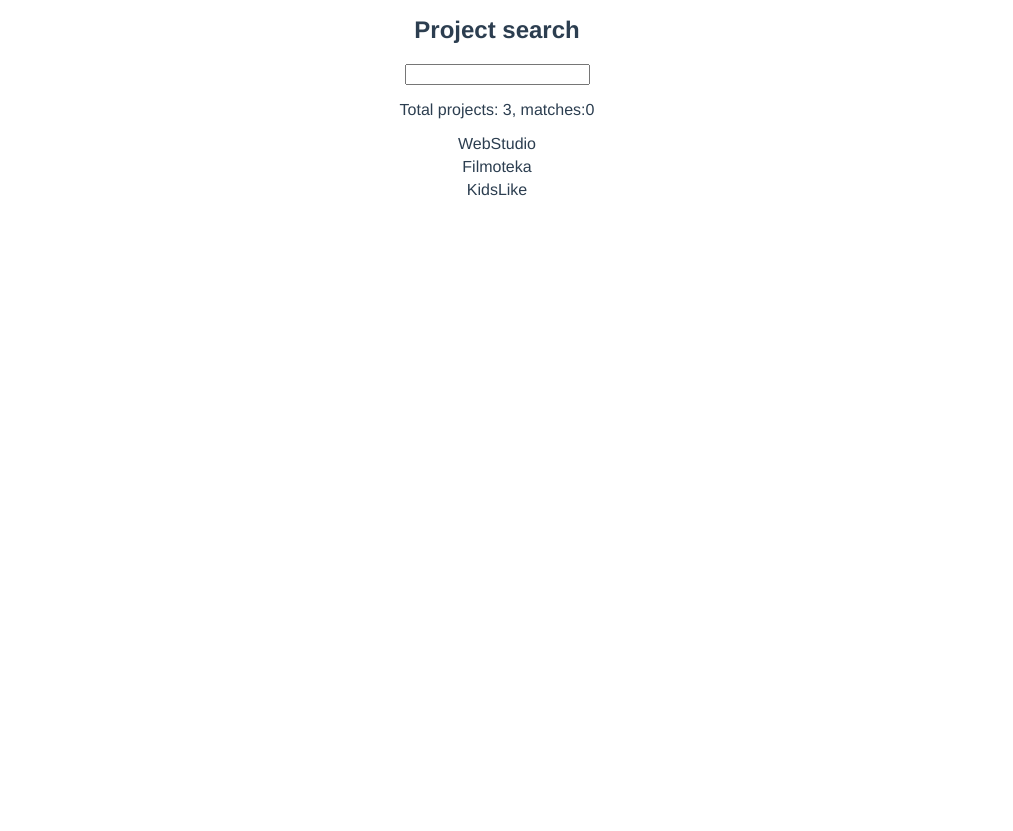
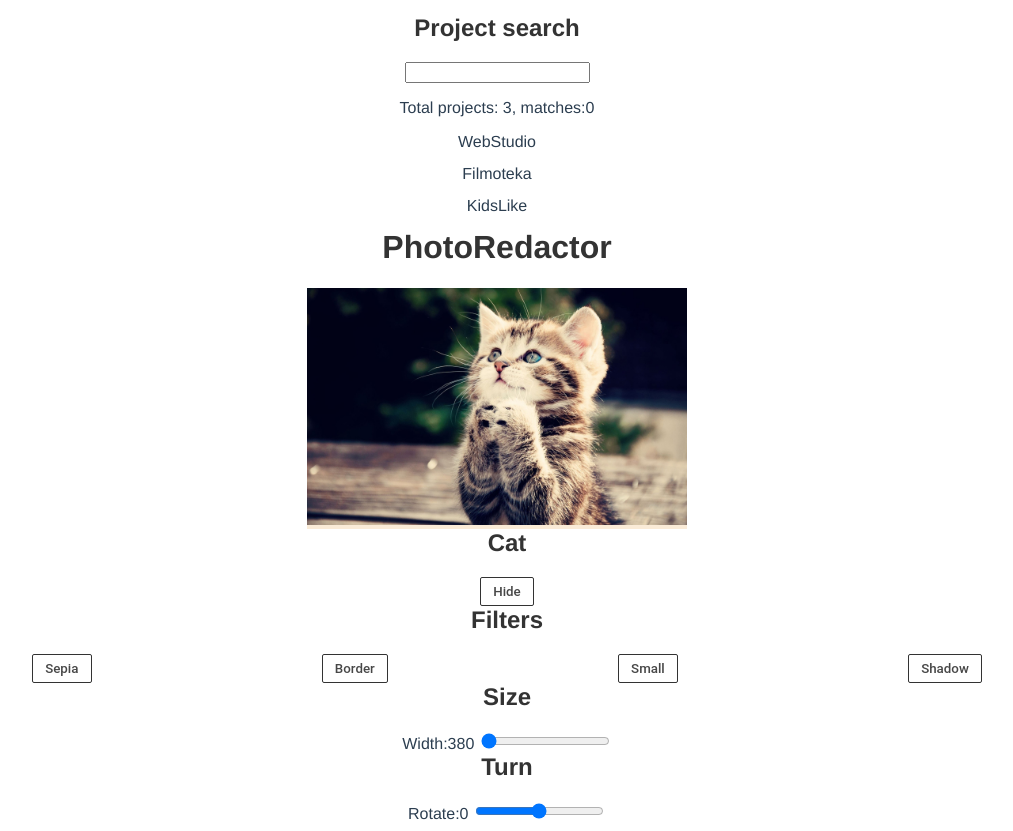
Before and after one commit to Darina-Shvydiuk/Vue-Practice, a Vue app in the folder initial/: page / in a window 1280 px wide. Shown: the part 582-1413 px from the top of the page, without its empty margins (143-1156 px from the left). Before the commit the page ends 802 px from the top, so only its background shows below. Built offline with nearby package versions, Linux system fonts and the light colour scheme.

Commit message:
finish lesson2 and hw

```diff
--- a/initial/src/App.vue
+++ b/initial/src/App.vue
@@ -3,12 +3,14 @@
   <HwCounter/>
   <UserCard/>
   <HwSearchProject/>
+  <PhotoRedactor/>
 </template>
 <script>
 import MyComponent from './components/lesson0/MyComponent.vue'
 import HwCounter from './components/lesson0/HwCounter.vue'
 import UserCard from './components/lesson1/UserCard.vue'
 import HwSearchProject from './components/lesson1/HwSearchProject.vue'
+import PhotoRedactor from './components/lesson2/PhotoRedactor.vue'
 
 export default {
   name: 'App',
@@ -16,7 +18,8 @@ export default {
     MyComponent,
     HwCounter,
     UserCard,
-    HwSearchProject
+    HwSearchProject,
+    PhotoRedactor
   }
 }
 </script>
--- /dev/null
+++ b/initial/src/assets/styles/main.scss
@@ -0,0 +1,47 @@
+html {
+  font-family: 'Roboto', sans-serif;
+  color: #474747;
+}
+
+h1, h2, h3, h4 {
+  font-weight: 700;
+  color: #333333;
+  margin-top: 0;
+}
+
+.flex {
+  display: flex;
+  justify-content: space-around;
+}
+
+.list {
+  padding-left: 0;
+  margin-bottom: 0;
+  list-style: none;
+  li {
+    font-size: 16px;
+    margin-bottom: 14px;
+  }
+}
+
+.container {
+  max-width: 1200px;
+  margin: 0 auto;
+  padding: 0 20px;
+}
+
+button {
+  font-family: 'Roboto', sans-serif;
+  color: #474747;
+  font-weight: 500;
+  background-color: transparent;
+  border: 1px solid #333333;
+  border-radius: 2px;
+  padding: 6px 12px;
+  cursor: pointer;
+  transition: 0.1s ease;
+  &:hover, &:focus {
+    outline: none;
+    background-color: #e6e6e6;
+  }
+}
--- /dev/null
+++ b/initial/src/components/lesson2/PhotoRedactor.vue
@@ -0,0 +1,135 @@
+<template>
+<div class="container">
+  <h1>PhotoRedactor</h1>
+<div class="flex">
+  <div class="image-wrapper">
+<img v-if="isCatVisible" :class="imgFilters" src="../../assets/images/cat.jpeg" alt="cat" :style="imgStyles">
+<p v-else>The cat will be back soon</p>
+  </div>
+  </div>
+  <div class="controls">
+    <h2>Cat</h2>
+    <button @click=" isCatVisible = ! isCatVisible">
+      {{ isCatVisible? 'Hide' : 'Show' }}
+    </button>
+    <h2>Filters</h2>
+   <div class="btn-group flex">
+   <button type="button" @click="imgFilters.sepia = !imgFilters.sepia" :class="imgFilters.sepia? 'active' : ''">
+    Sepia
+   </button>
+   <button type="button" @click="imgFilters.border = !imgFilters.border" :class="imgFilters.border? 'active' : ''">
+    Border
+   </button>
+   <button type="button" @click="imgFilters.small = !imgFilters.small" :class="imgFilters.small? 'active' : ''">
+    Small
+   </button>
+   <button type="button" @click="imgFilters.shadow = !imgFilters.shadow" :class="imgFilters.shadow? 'active' : ''">
+    Shadow
+   </button>
+   </div>
+<h2>Size</h2>
+<div class="btn-group">
+  <label>
+      Width:{{ imgSizes.currentWidth }}
+      <input
+      type="range"
+      :value="imgSizes.currentWidth"
+      @input="imgSizes.currentWidth = $event.target.value"
+      :min="imgSizes.minWidth"
+      :max="imgSizes.maxWidth"
+      >
+    </label>
+  </div>
+  <h2>Turn</h2>
+<div class="btn-group">
+  <label>
+      Rotate:{{ imgRotate.currentRotate }}
+      <input
+      type="range"
+      :value="imgSizes.currentRotate"
+      @input="imgRotate.currentRotate = $event.target.value"
+      :min="imgRotate.minRotate"
+      :max="imgRotate.maxRotate"
+      >
+    </label>
+  </div>
+</div>
+</div>
+</template>
+<script>
+export default {
+  name: 'PhotoRedactor',
+  data () {
+    return {
+      isCatVisible: true,
+      imgFilters: {
+        sepia: false,
+        border: false,
+        small: false
+      },
+      imgSizes: {
+        maxWidth: 680,
+        minWidth: 380,
+        currentWidth: 380
+      },
+      imgRotate: {
+        minRotate: 0,
+        maxRotate: 360,
+        currentRotate: 0
+      }
+    }
+  },
+  computed: {
+    imgStyles () {
+      return {
+        width: `${this.imgSizes.currentWidth}px`,
+        transform: `rotate(${this.imgRotate.currentRotate}deg)`
+      }
+    }
+  }
+}
+
+</script>
+<style lang="scss">
+
+.container{
+  margin-top: 40px;
+}
+.controls{
+  margin-left: 20px;
+}
+.image-wrapper{
+  background-color: antiquewhite;
+  width:380px;
+}
+img {
+  transition: 0.2s ease;
+  &.sepia{
+    filter:sepia(100%);
+  }
+  &.border{
+  border: 5px dashed #464646;
+  }
+  &.small{
+    width:240px;
+  }
+  &.shadow{
+    box-shadow: 2px 2px 2px 1px rgba(0, 0, 0, 0.305);
+  }
+  button {
+    margin-right: 10px;
+    &.active {
+      background-color: #dbdbdb;
+    }
+  }
+  h2 {
+    margin-bottom: 10px;
+  }
+  .btn-group {
+    margin-bottom: 20px;
+  }
+  input[type="range"] {
+    display: block;
+  }
+}
+</style>
--- a/initial/src/main.js
+++ b/initial/src/main.js
@@ -1,4 +1,5 @@
 import { createApp } from 'vue'
 import App from './App.vue'
+import './assets/styles/main.scss'
 
 createApp(App).mount('#app')
```
Also changed, not shown: initial/src/assets/images/cat.jpeg (added).
